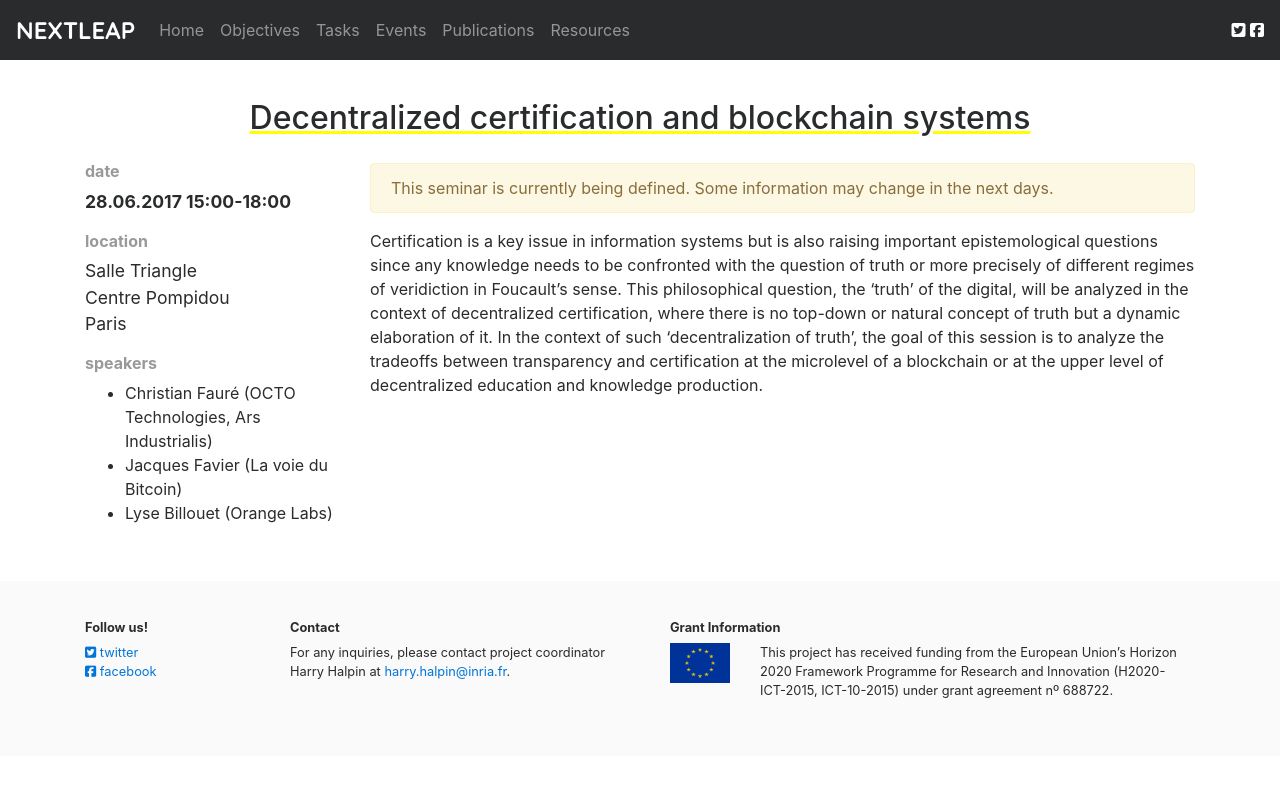
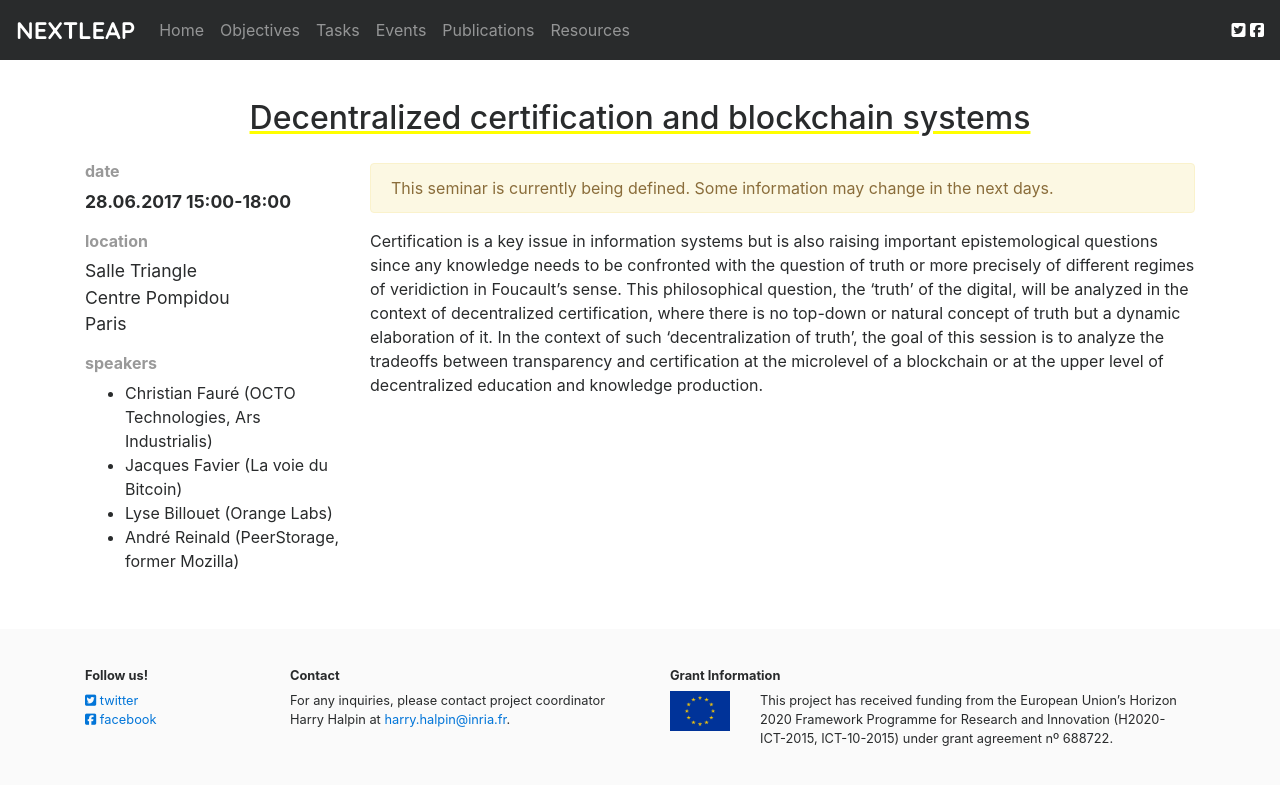
Before and after one commit to nextleap-project/nextleap-website, a Jekyll site: the page built from _seminars/2017-5.md, in a window 1280 px wide. Shown: the top 785 px of the page. Built offline with Jekyll 4.4.1, drawn with Linux system fonts in a browser that asks for light colours; nearby versions of some CDN libraries.

Commit message:
new speaker for 28.06

```diff
--- a/_seminars/2017-5.md
+++ b/_seminars/2017-5.md
@@ -10,6 +10,7 @@ speakers:
 - Christian Fauré (OCTO Technologies, Ars Industrialis)
 - Jacques Favier (La voie du Bitcoin)
 - Lyse Billouet (Orange Labs)
+- André Reinald (PeerStorage, former Mozilla)
 
 warning: This seminar is currently being defined. Some information may change in the next days.
 ---
```
